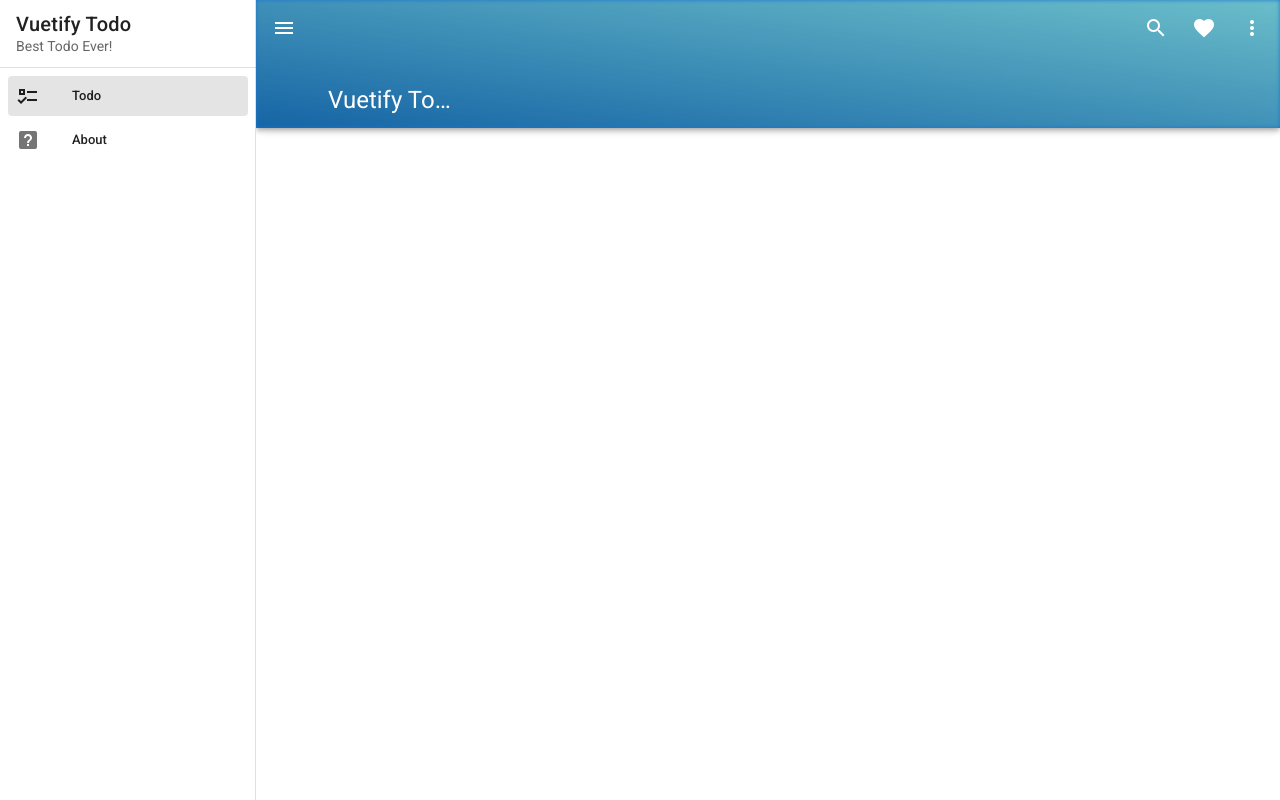
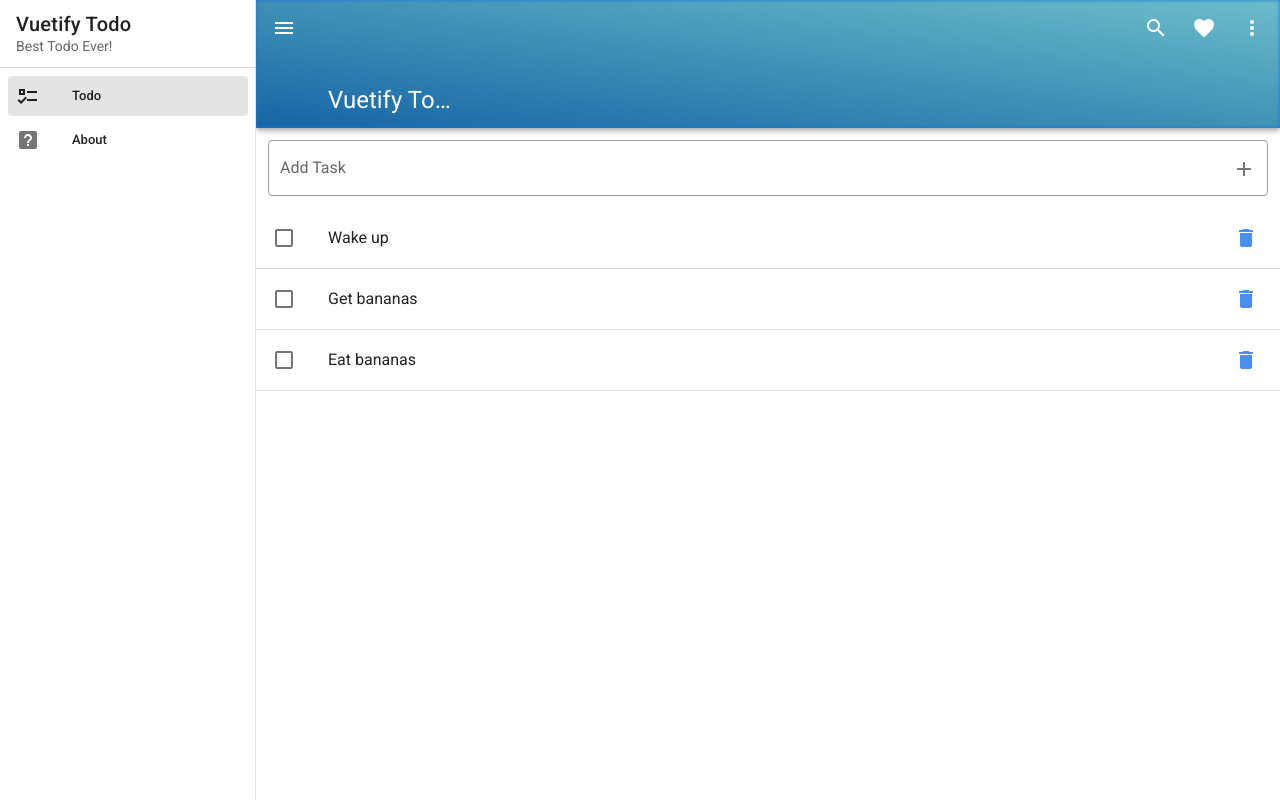
Before and after one commit to d85/vuetify-todo-app, a Vue app: page / in a window 1280 px wide. Built offline with nearby package versions, Linux system fonts and the light colour scheme.

Commit message:
Added Todolist functionality

```diff
--- a/src/views/TodoView.vue
+++ b/src/views/TodoView.vue
@@ -1,9 +1,92 @@
 <template>
+  <div class="home">
+    <v-text-field v-model="newTaskTitle" @click:append="addTask" @keyup.enter="addTask" class="pa-3" outlined
+      label="Add Task" append-icon="mdi-plus" hide-details clearable></v-text-field>
 
+    <v-list v-if="tasks.length" class="pt-0" flat>
+      <div :key="task.id" v-for="task in tasks">
+        <v-list-item @click="toggleTask(task.id)" :class="{ 'blue lighten-5': task.done }">
+          <template v-slot:default>
+            <v-list-item-action>
+              <v-checkbox :input-value="task.done" color="primary"></v-checkbox>
+            </v-list-item-action>
+
+            <v-list-item-content>
+              <v-list-item-title :class="{ 'text-decoration-line-through': task.done }">{{ task.title }}
+              </v-list-item-title>
+            </v-list-item-content>
+            <v-list-item-action>
+              <v-btn @click.stop="deleteTask(task.id)" icon>
+                <v-icon color="primary lighten-1">mdi-delete</v-icon>
+              </v-btn>
+            </v-list-item-action>
+          </template>
+        </v-list-item>
+        <v-divider></v-divider>
+      </div>
+    </v-list>
+    <div v-else class="no-tasks">
+      <v-icon size="100px" color="primary">
+        mdi-check
+      </v-icon>
+      <div class="text-h5 primary--text">
+        No tasks
+      </div>
+    </div>
+  </div>
 </template>
 
 <script>
 export default {
-  name: 'Home'
+  name: 'Home',
+  data() {
+    return {
+      newTaskTitle: '',
+      tasks: [
+        {
+          id: 1,
+          title: 'Wake up',
+          done: false
+        },
+        {
+          id: 2,
+          title: 'Get bananas',
+          done: false
+        },
+        {
+          id: 3,
+          title: 'Eat bananas',
+          done: false
+        },
+      ]
+    }
+  },
+  methods: {
+    addTask() {
+      let newTask = {
+        id: Date.now(),
+        title: this.newTaskTitle,
+        done: false
+      }
+      this.tasks.push(newTask)
+      this.newTaskTitle = ''
+    },
+    toggleTask(id) {
+      const task = this.tasks.find(task => task.id === id)
+      task.done = !task.done
+    },
+    deleteTask(id) {
+      this.tasks = this.tasks.filter(task => task.id !== id)
+    }
+  }
 }
 </script>
+
+<style lang="sass">
+.no-tasks
+  position: absolute
+  left: 50%
+  top: 50%
+  transform: translate(-50%, -50%)
+  opacity: 0.5
+</style>
```
